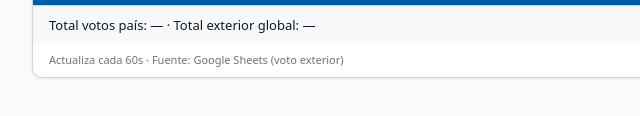
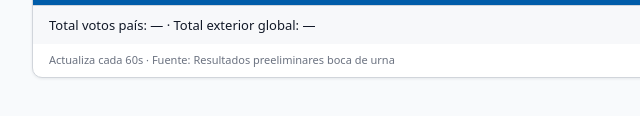
Before and after one commit to RustemAh/epicentro-exterior, a plain HTML site: page index.html in a window 1280 px wide. Shown: the part 164-280 px from the top of the page, 218-858 px from the left. Drawn offline with Linux system fonts and the light colour scheme; no server answers.

Commit message:
Update index.html

```diff
--- a/index.html
+++ b/index.html
@@ -303,7 +303,7 @@ select, input[type="search"] {
 
     <!-- Footer -->
     <div class="footer">
-      <span>Actualiza cada 60s · Fuente: Google Sheets (voto exterior)</span>
+      <span>Actualiza cada 60s · Fuente: Resultados preeliminares boca de urna</span>
       <span id="ts2"></span>
     </div>
   </div>
```
